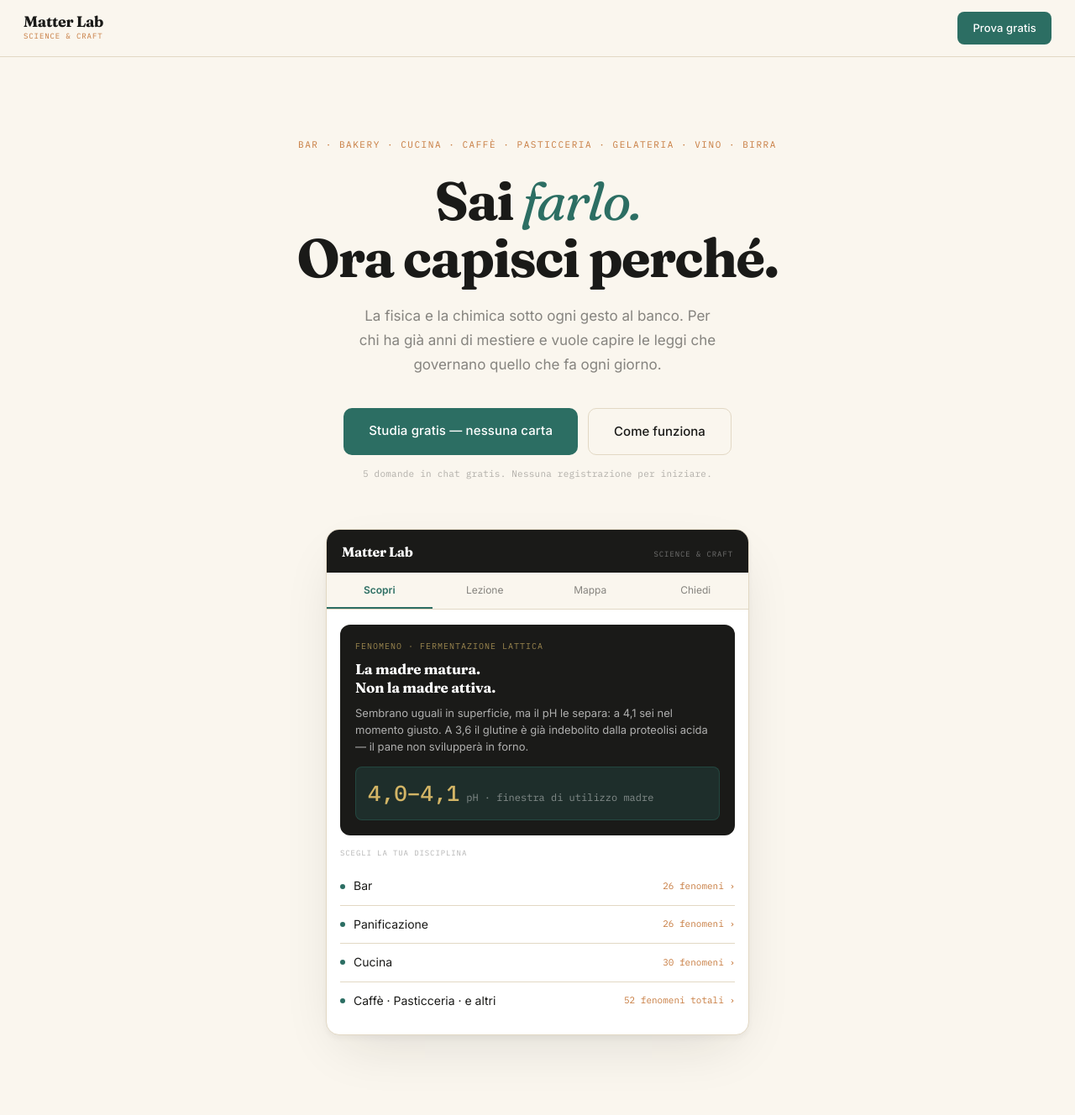
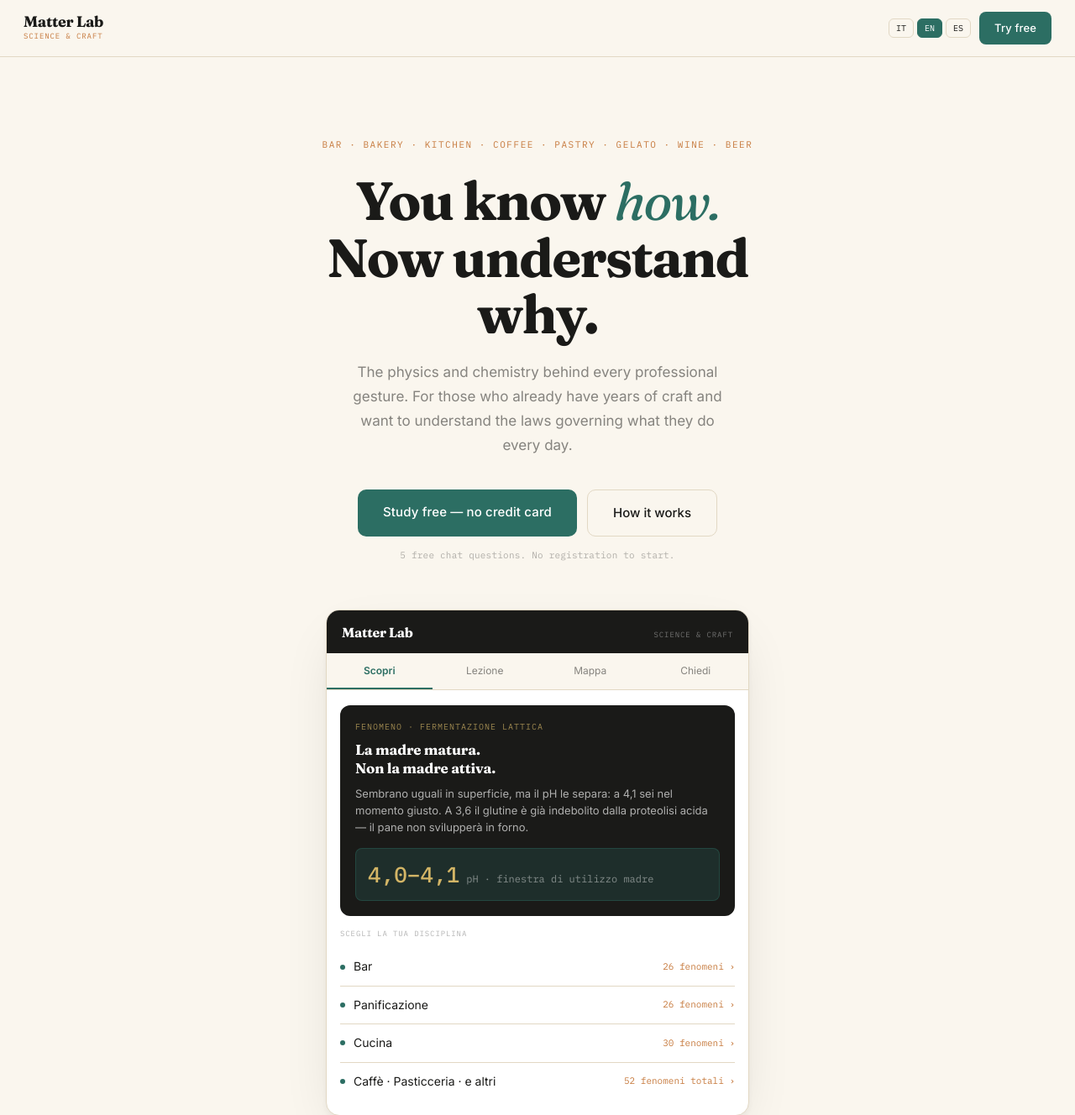
Before and after one commit to miclam84-droid/calibro-server, a Python web app: template templates/landing.html in a window 1280 px wide. Shown: the top 1328 px of the page at 84% size. Run offline with Jinja, Linux system fonts and the light colour scheme; the template is opened without the code that fills it, so the values that code supplies are empty.

Commit message:
feat: landing page IT/EN/ES con selettore lingua

```diff
--- a/templates/landing.html
+++ b/templates/landing.html
@@ -142,18 +142,25 @@
     <span class="n-name">Matter Lab</span>
     <span class="n-pay">Science &amp; Craft</span>
   </div>
-  <a href="/app" class="n-cta">Prova gratis</a>
+  <div style="display:flex;align-items:center;gap:10px">
+    <div style="display:flex;gap:4px">
+      <button onclick="setLang('it')" id="l-it" style="background:transparent;border:1px solid var(--border);border-radius:6px;padding:4px 8px;font-family:var(--mono);font-size:10px;cursor:pointer;color:var(--ink)">IT</button>
+      <button onclick="setLang('en')" id="l-en" style="background:transparent;border:1px solid var(--border);border-radius:6px;padding:4px 8px;font-family:var(--mono);font-size:10px;cursor:pointer;color:var(--ink)">EN</button>
+      <button onclick="setLang('es')" id="l-es" style="background:transparent;border:1px solid var(--border);border-radius:6px;padding:4px 8px;font-family:var(--mono);font-size:10px;cursor:pointer;color:var(--ink)">ES</button>
+    </div>
+    <a href="/app" class="n-cta" id="nav-cta">Prova gratis</a>
+  </div>
 </nav>
 
 <section class="hero">
-  <span class="h-kicker">Bar · Bakery · Cucina · Caffè · Pasticceria · Gelateria · Vino · Birra</span>
-  <h1>Sai <em>farlo.</em><br>Ora capisci perché.</h1>
-  <p class="h-sub">La fisica e la chimica sotto ogni gesto al banco. Per chi ha già anni di mestiere e vuole capire le leggi che governano quello che fa ogni giorno.</p>
+  <span class="h-kicker" id="l-kicker">Bar · Bakery · Cucina · Caffè · Pasticceria · Gelateria · Vino · Birra</span>
+  <h1 id="l-h1">Sai <em>farlo.</em><br>Ora capisci perché.</h1>
+  <p class="h-sub" id="l-sub">La fisica e la chimica sotto ogni gesto al banco. Per chi ha già anni di mestiere e vuole capire le leggi che governano quello che fa ogni giorno.</p>
   <div class="cta-row">
-    <a href="/app" class="btn-p">Studia gratis — nessuna carta</a>
-    <a href="#domande" class="btn-s">Come funziona</a>
+    <a href="/app" class="btn-p" id="l-cta1">Studia gratis — nessuna carta</a>
+    <a href="#domande" class="btn-s" id="l-cta2">Come funziona</a>
   </div>
-  <p class="h-note">5 domande in chat gratis. Nessuna registrazione per iniziare.</p>
+  <p class="h-note" id="l-note">5 domande in chat gratis. Nessuna registrazione per iniziare.</p>
 </section>
 
 <div class="preview">
@@ -318,9 +325,66 @@
   <div class="ft-links">
     <a href="/privacy">Privacy</a>
     <a href="/termini">Termini</a>
+    <a href="/cookie-policy">Cookie Policy</a>
+    <a href="/trust">Trust Center</a>
+    <a href="/come-funziona-ai">AI</a>
   </div>
   <p class="ft-note">Matter Lab usa intelligenza artificiale per navigare il grafo di conoscenza F&B. Stai interagendo con un sistema AI — art. 50 EU AI Act. Le risposte sono generate da Anthropic/Mistral e possono contenere errori.</p>
 </footer>
 
+
+<script>
+var _TEXTS = {
+  it: {
+    kicker: "Bar · Bakery · Cucina · Caffè · Pasticceria · Gelateria · Vino · Birra",
+    h1: "Sai <em>farlo.</em><br>Ora capisci perché.",
+    sub: "La fisica e la chimica sotto ogni gesto al banco. Per chi ha già anni di mestiere e vuole capire le leggi che governano quello che fa ogni giorno.",
+    cta1: "Studia gratis — nessuna carta",
+    cta2: "Come funziona",
+    note: "5 domande in chat gratis. Nessuna registrazione per iniziare.",
+    navcta: "Prova gratis"
+  },
+  en: {
+    kicker: "Bar · Bakery · Kitchen · Coffee · Pastry · Gelato · Wine · Beer",
+    h1: "You know <em>how.</em><br>Now understand why.",
+    sub: "The physics and chemistry behind every professional gesture. For those who already have years of craft and want to understand the laws governing what they do every day.",
+    cta1: "Study free — no credit card",
+    cta2: "How it works",
+    note: "5 free chat questions. No registration to start.",
+    navcta: "Try free"
+  },
+  es: {
+    kicker: "Bar · Panadería · Cocina · Café · Pastelería · Heladería · Vino · Cerveza",
+    h1: "Sabes <em>hacerlo.</em><br>Ahora entiende por qué.",
+    sub: "La física y la química detrás de cada gesto profesional. Para quienes ya tienen años de oficio y quieren entender las leyes que gobiernan lo que hacen cada día.",
+    cta1: "Estudia gratis — sin tarjeta",
+    cta2: "Cómo funciona",
+    note: "5 preguntas de chat gratis. Sin registro para empezar.",
+    navcta: "Probar gratis"
+  }
+};
+var _lang = localStorage.getItem('ml_lang_landing') || navigator.language.slice(0,2) || 'it';
+if(!_TEXTS[_lang]) _lang = 'it';
+
+function setLang(l) {
+  _lang = l;
+  localStorage.setItem('ml_lang_landing', l);
+  var t = _TEXTS[l];
+  document.getElementById('l-kicker').textContent = t.kicker;
+  document.getElementById('l-h1').innerHTML = t.h1;
+  document.getElementById('l-sub').textContent = t.sub;
+  document.getElementById('l-cta1').textContent = t.cta1;
+  document.getElementById('l-cta2').textContent = t.cta2;
+  document.getElementById('l-note').textContent = t.note;
+  document.getElementById('nav-cta').textContent = t.navcta;
+  ['it','en','es'].forEach(function(x){
+    var btn = document.getElementById('l-'+x);
+    if(btn) btn.style.background = x===l ? 'var(--teal)' : 'transparent';
+    if(btn) btn.style.color = x===l ? '#fff' : 'var(--ink)';
+    if(btn) btn.style.borderColor = x===l ? 'var(--teal)' : 'var(--border)';
+  });
+}
+setLang(_lang);
+</script>
 </body>
 </html>
```
